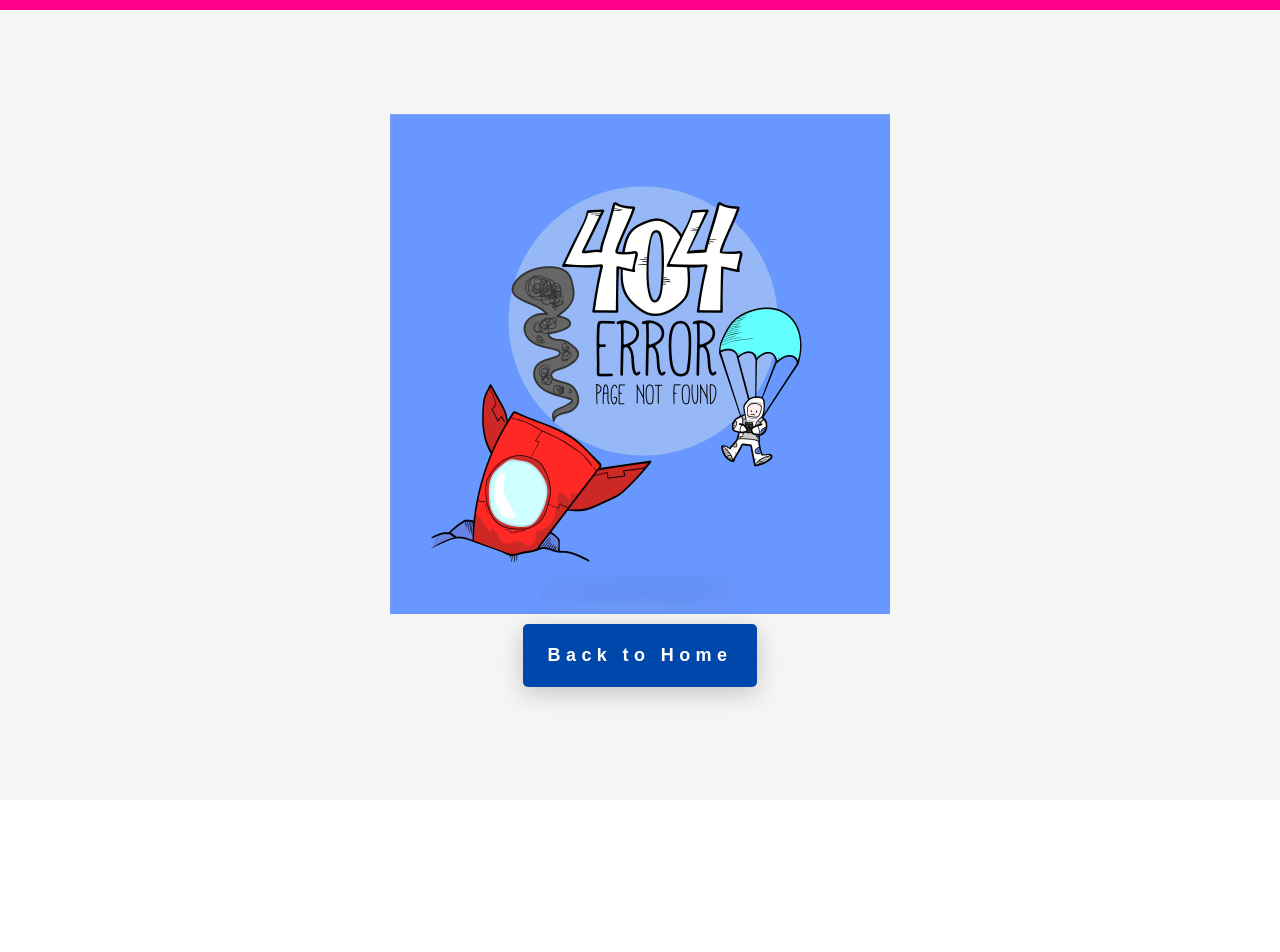
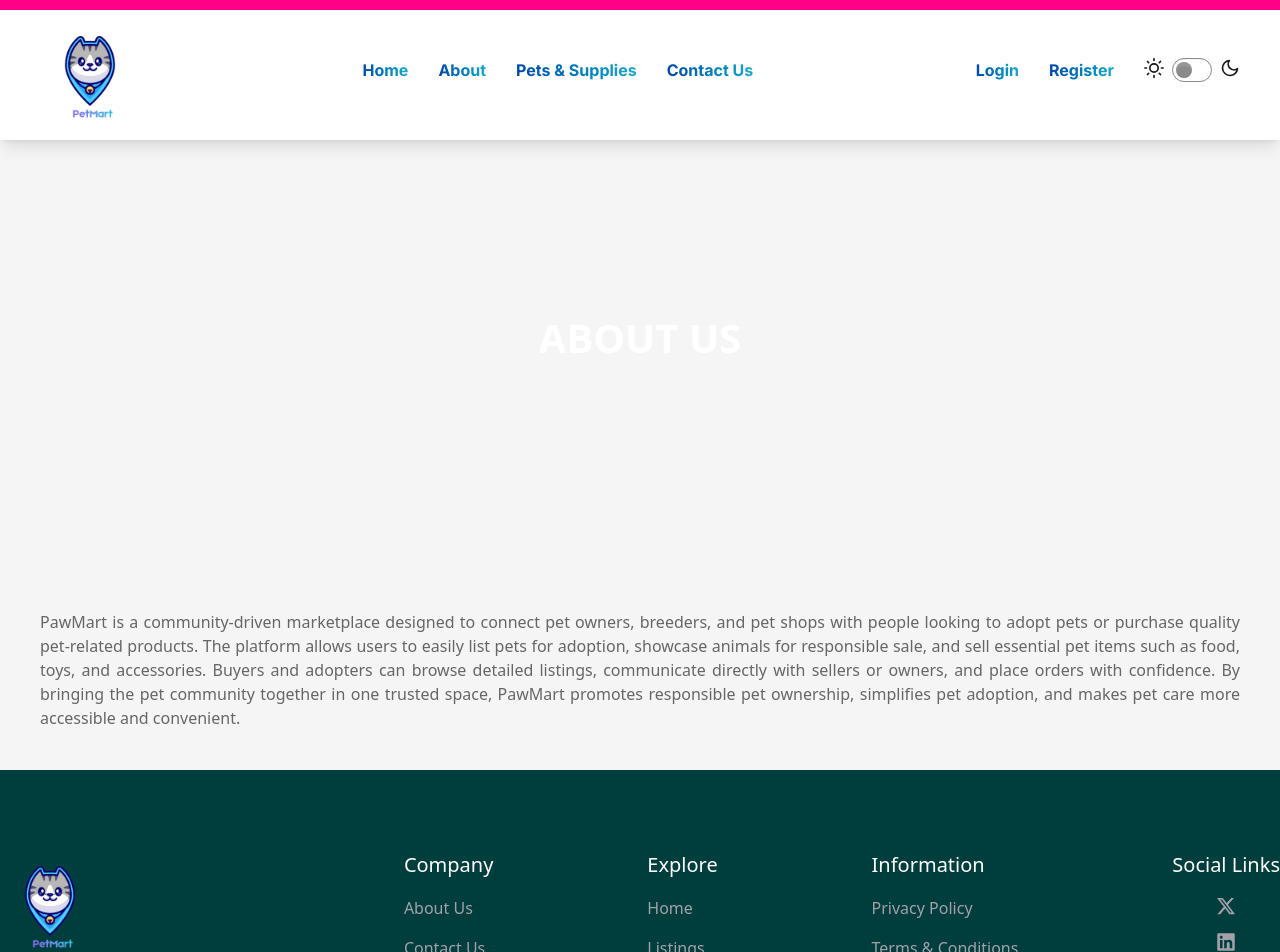
Before and after one commit to Samioul51/PawMart_Client, a React (Vite) app: page /about in a window 1280 px wide. Shown: the top 952 px of the page. Before the commit the page ends 800 px from the top, so only its background shows below. Built offline with nearby package versions, Linux system fonts and the light colour scheme; no server answers.

Commit message:
About page added

```diff
--- a/src/Components/Footer.jsx
+++ b/src/Components/Footer.jsx
@@ -19,15 +19,14 @@ const Footer = () => {
                     </div>
                     <ul className="flex flex-col gap-[16px]">
                         <li className="text-[20px] font-medium text-white text-center lg:text-start">Company</li>
-                        <li className="text-[#A1A1AA] cursor-pointer text-center lg:text-start">About Us</li>
-                        <li className="text-[#A1A1AA] cursor-pointer text-center lg:text-start">Our Mission</li>
-                        <li className="text-[#A1A1AA] cursor-pointer text-center lg:text-start">Contact Sales</li>
+                        <Link to="/about" className="text-[#A1A1AA] cursor-pointer text-center lg:text-start">About Us</Link>
+                        <Link to="/contact" className="text-[#A1A1AA] cursor-pointer text-center lg:text-start">Contact Us</Link>
                     </ul>
 
                     <ul className="flex flex-col gap-[16px]">
                         <li className="text-[20px] font-medium text-white text-center lg:text-start">Explore</li>
-                        <Link className="text-[#A1A1AA] cursor-pointer text-center lg:text-start">Home</Link>
-                        <Link className="text-[#A1A1AA] cursor-pointer text-center lg:text-start">Contact</Link>
+                        <Link to="/home" className="text-[#A1A1AA] cursor-pointer text-center lg:text-start">Home</Link>
+                        <Link to="/pets_supplies" className="text-[#A1A1AA] cursor-pointer text-center lg:text-start">Listings</Link>
                     </ul>
 
                     <ul className="flex flex-col gap-[16px]">
--- a/src/Components/Navbar.jsx
+++ b/src/Components/Navbar.jsx
@@ -42,6 +42,7 @@ const Navbar = () => {
             </div>
             <div className='flex flex-col lg:flex-row gap-[20px]  lg:gap-[30px]'>
                 <NavLink to='/home' className='text-center font-bold bg-linear-to-r from-[#0047ab] to-[#1ca9c9] bg-clip-text text-transparent hover:text-[#D84437] ease duration-500'>Home</NavLink>
+                <NavLink to='/about' className='text-center font-bold bg-linear-to-r from-[#0047ab] to-[#1ca9c9] bg-clip-text text-transparent hover:text-[#D84437] ease duration-500'>About</NavLink>
                 <NavLink to='/pets_supplies' className='text-center font-bold bg-linear-to-r from-[#0047ab] to-[#1ca9c9] bg-clip-text text-transparent hover:text-[#D84437] ease duration-500'>Pets & Supplies</NavLink>
                 {
                     user ? (
@@ -56,6 +57,8 @@ const Navbar = () => {
                         </>
                     )
                 }
+
+                <NavLink to='/contact' className='text-center font-bold bg-linear-to-r from-[#0047ab] to-[#1ca9c9] bg-clip-text text-transparent hover:text-[#D84437] ease duration-500'>Contact Us</NavLink>
             </div>
             <div className='flex flex-col items-center lg:gap-[30px] lg:flex-row gap-[20px]'>
                 {
--- /dev/null
+++ b/src/Pages/About.jsx
@@ -0,0 +1,37 @@
+import React from 'react';
+import { motion, useScroll } from 'motion/react';
+
+const About = () => {
+    const { scrollYProgress } = useScroll();
+    return (
+        <>
+            <title>{`PawMart | About`}</title>
+            <motion.div
+                id="scroll-indicator"
+                style={{
+                    scaleX: scrollYProgress,
+                    position: "fixed",
+                    top: 0,
+                    left: 0,
+                    right: 0,
+                    height: 10,
+                    originX: 0,
+                    backgroundColor: "#ff0088",
+                    zIndex: 9999
+                }}
+            />
+            <div className='bg-[#F5F5F5]'>
+            <div className='w-full max-w-[1440px] mx-auto flex flex-col items-center gap-[50px] '>
+                 <div className='bg-[url("/about.jpg")] bg-cover bg-center bg-no-repeat w-full h-[400px] flex flex-col justify-center mb-5'>
+                     <p className='font-bold text-3xl lg:text-[40px] mb-[5px] text-white text-center'>ABOUT US</p>
+                 </div>
+                 <div className='mx-auto mb-10 px-[40px]'>
+                    <p className='text-[#666666] text-justify'>PawMart is a community-driven marketplace designed to connect pet owners, breeders, and pet shops with people looking to adopt pets or purchase quality pet-related products. The platform allows users to easily list pets for adoption, showcase animals for responsible sale, and sell essential pet items such as food, toys, and accessories. Buyers and adopters can browse detailed listings, communicate directly with sellers or owners, and place orders with confidence. By bringing the pet community together in one trusted space, PawMart promotes responsible pet ownership, simplifies pet adoption, and makes pet care more accessible and convenient.</p>
+                 </div>
+            </div>
+            </div>
+        </>
+    );
+};
+
+export default About;
--- /dev/null
+++ b/src/Pages/Contact.jsx
@@ -0,0 +1,30 @@
+import React from 'react';
+import { motion, useScroll } from 'motion/react';
+
+const Contact = () => {
+    const { scrollYProgress } = useScroll();
+    return (
+        <>
+            <title>{`PawMart | Contact Us`}</title>
+            <motion.div
+                id="scroll-indicator"
+                style={{
+                    scaleX: scrollYProgress,
+                    position: "fixed",
+                    top: 0,
+                    left: 0,
+                    right: 0,
+                    height: 10,
+                    originX: 0,
+                    backgroundColor: "#ff0088",
+                    zIndex: 9999
+                }}
+            />
+            <div className='w-full max-w-[1440px] mx-auto flex flex-col items-center lg:items-stretch lg:flex-row lg:justify-between gap-[50px]'>
+
+            </div>
+        </>
+    );
+};
+
+export default Contact;
--- a/src/Routes/Routes.jsx
+++ b/src/Routes/Routes.jsx
@@ -12,6 +12,8 @@ import PrivateRoute from '../Provider/PrivateRoute';
 import CategoryWiseListings from '../Pages/CategoryWiseListings';
 import ListingDetailsPage from '../Pages/ListingDetailsPage';
 import AddListing from '../Pages/AddListing';
+import About from '../Pages/About';
+import Contact from '../Pages/Contact';
 
 const router=createBrowserRouter([
     {
@@ -25,6 +27,14 @@ const router=createBrowserRouter([
             {
                 path:'/home',
                 Component:Home
+            },
+            {
+                path:'/about',
+                Component:About
+            },
+            {
+                path:'/contact',
+                Component:Contact
             },
             {
                 path:'/pets_supplies',
```
Also changed, not shown: 1 other file (tests, documents, lock files or other folders).
